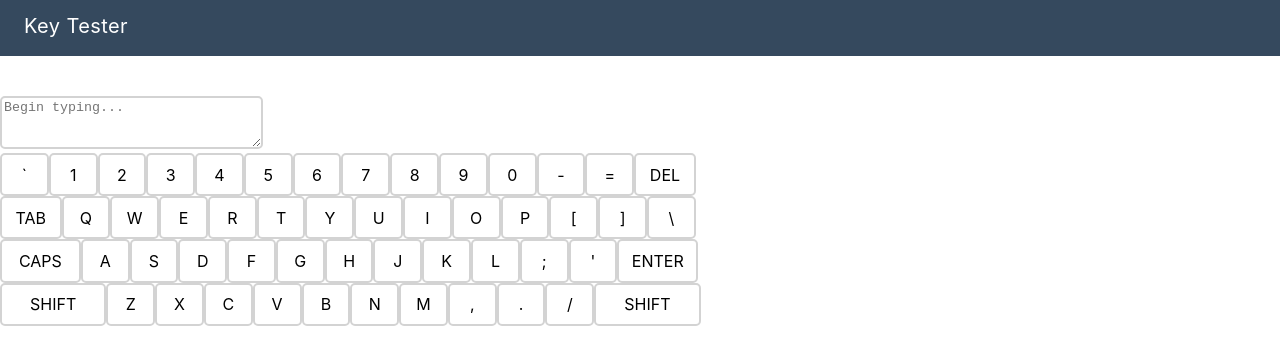
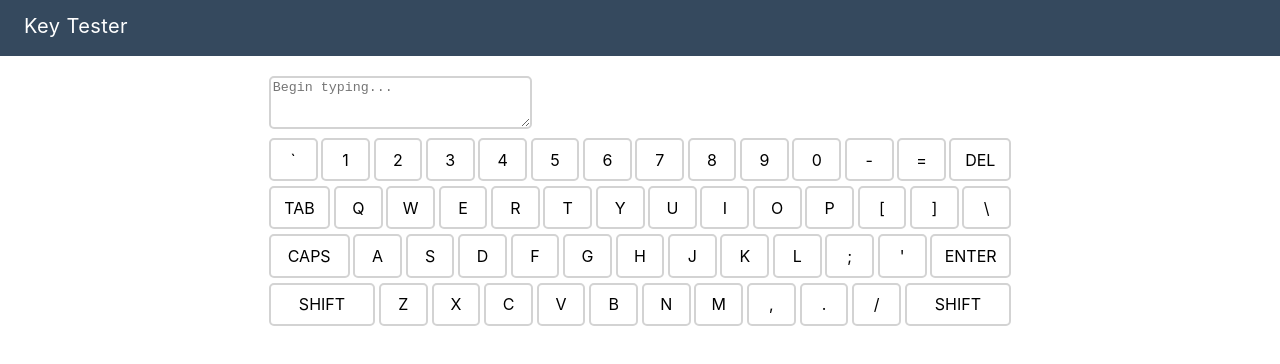
Before and after one commit to filoxo/key-tester, a Vue app: page / in a window 1280 px wide. Shown: the top 364 px of the page. Built offline with nearby package versions, Linux system fonts and the light colour scheme.

Commit message:
Add main, row styles

```diff
--- a/src/App.vue
+++ b/src/App.vue
@@ -94,7 +94,8 @@ body {
 }
 
 main {
-  margin-top: 40px;
+  margin: 20px auto;
+  width: 58vw;
 }
 
 header {
@@ -115,4 +116,9 @@ header span {
   box-sizing: border-box;
   padding-top: 16px;
 }
+.row {
+  display: flex;
+  justify-content: space-between;
+  margin: 5px 0;
+}
 </style>
```
